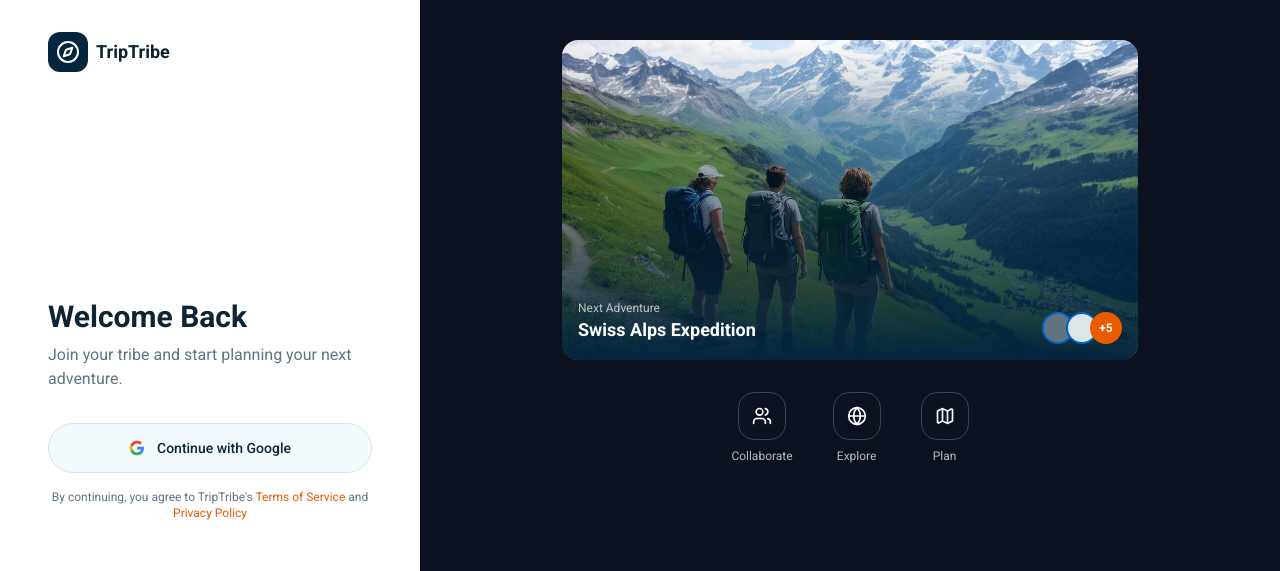
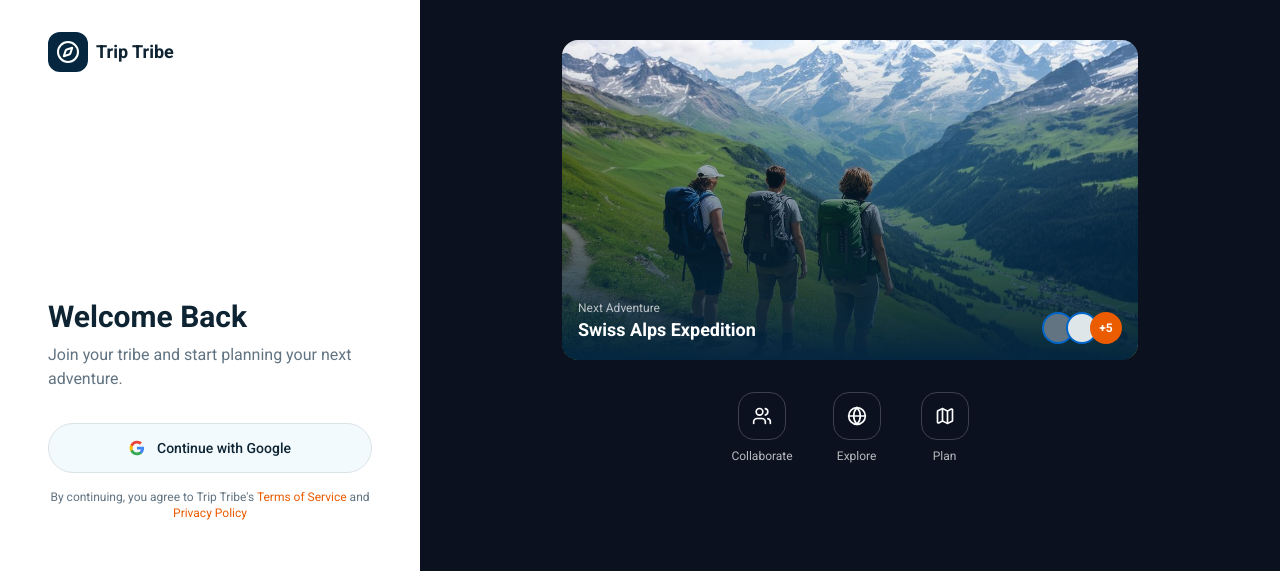
Before and after one commit to abhishek-2k23/TripTribe-frontend, a React (Vite) app: page /signin in a window 1280 px wide. Shown: the top 571 px of the page. Built offline with nearby package versions, Linux system fonts and the light colour scheme; no server answers.

Commit message:
feat: add favicon and title

```diff
--- a/index.html
+++ b/index.html
@@ -2,9 +2,9 @@
 <html lang="en">
   <head>
     <meta charset="UTF-8" />
-    <link rel="icon" type="image/svg+xml" href="/vite.svg" />
+    <link rel="icon" type="image/png" href="/beach.png" />
     <meta name="viewport" content="width=device-width, initial-scale=1.0" />
-    <title>vite-app</title>
+    <title>Trip Tribe</title>
   </head>
   <body>
     <div id="root"></div>
--- a/src/components/hero/Footer.tsx
+++ b/src/components/hero/Footer.tsx
@@ -39,7 +39,7 @@ const Footer = () => {
         </div> */}
 
         <div className=" border-t border-border pt-8 text-center text-xs text-muted-foreground">
-          © 2026 TripTribe. All rights reserved.
+          © 2026 Trip Tribe. All rights reserved.
         </div>
       </div>
     </footer>
--- a/src/components/hero/Navbar.tsx
+++ b/src/components/hero/Navbar.tsx
@@ -9,7 +9,7 @@ const Navbar = () => {
       <div className="container mx-auto flex h-16 items-center justify-between px-6">
         <div className="flex items-center gap-2">
           <Compass className="h-6 w-6 text-primary" />
-          <span className="text-lg font-bold text-foreground">TripTribe</span>
+          <span className="text-lg font-bold text-foreground">Trip Tribe</span>
         </div>
 
         {/* <div className="hidden items-center gap-8 md:flex">
--- a/src/components/layout/Sidebar.tsx
+++ b/src/components/layout/Sidebar.tsx
@@ -18,7 +18,7 @@ export default function Sidebar() {
       <div>
         <div className="flex items-center gap-3 mb-5">
           <Compass className="h-6 w-6 text-white" />
-          <span className="text-lg font-bold text-white">TripTribe</span>
+          <span className="text-lg font-bold text-white">Trip Tribe</span>
         </div>
 
         <nav className="flex flex-col gap-2">
--- a/src/page/SignIn.tsx
+++ b/src/page/SignIn.tsx
@@ -25,7 +25,7 @@ const SignIn = () => {
           <div className="flex h-10 w-10 items-center justify-center rounded-lg bg-navy text-white">
             <Compass className="w-6 h-6"/>
           </div>
-          <span className="text-lg font-bold text-foreground">TripTribe</span>
+          <span className="text-lg font-bold text-foreground">Trip Tribe</span>
         </div>
 
         {/* Login Content */}
@@ -50,7 +50,7 @@ const SignIn = () => {
           </Button>
 
           <p className="mt-4 text-center text-xs text-muted-foreground">
-            By continuing, you agree to TripTribe's{" "}
+            By continuing, you agree to Trip Tribe's{" "}
             <a href="#" className="text-primary hover:underline">Terms of Service</a>{" "}
             and{" "}
             <a href="#" className="text-primary hover:underline">Privacy Policy</a>
```
Also changed, not shown: public/beach.png (added).
